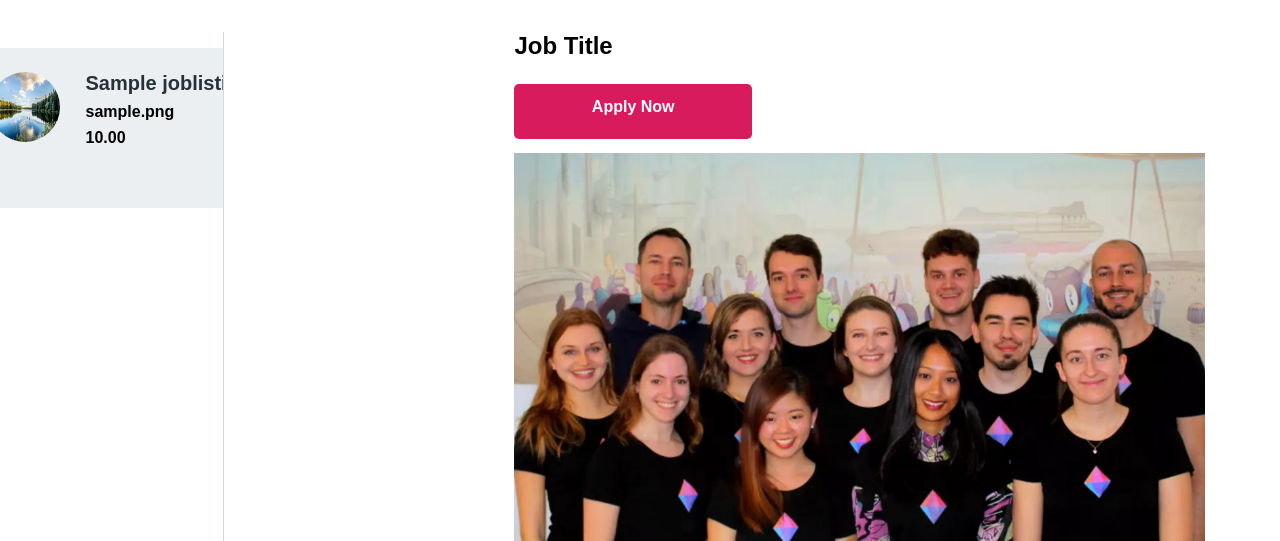
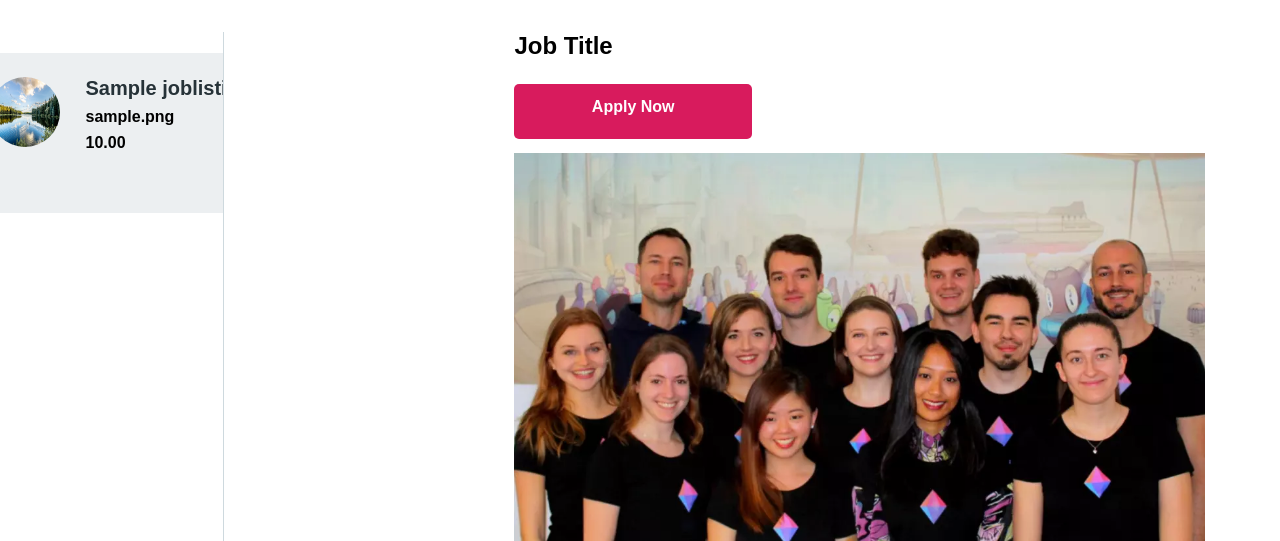
Before and after one commit to guy1998/SpiderWork, a PHP site: page /views/page.php in a window 1280 px wide. Shown: the part 64-605 px from the top of the page. Run offline with PHP 8.4, Linux system fonts and the light colour scheme; tables that the repository leaves empty hold one stand-in row (values such as "Sample post").

Commit message:
Added margin to the list

```diff
--- a/styles/page.css
+++ b/styles/page.css
@@ -128,6 +128,7 @@ section {
   border-radius: 2vw;
   width: 25vw;
   height: 20vh;
+  margin: 5px;
 }
 
 .divisionLogoAndInfo {
--- a/views/page.php
+++ b/views/page.php
@@ -8,7 +8,7 @@ include '../connector/connect.php';
     <meta http-equiv="X-UA-Compatible" content="IE=edge">
     <meta name="viewport" content="width=device-width, initial-scale=1.0">
     <title>SpiderWork</title>
-    <link rel="stylesheet" href="../styles/page.css" type="text/css">
+    <link rel="stylesheet" href="../styles/page.css?v=1.0" type="text/css">
 </head>
 
 <body>
@@ -39,8 +39,7 @@ include '../connector/connect.php';
                         <div class="jobListing" onclick="showDetails('<?php echo $ro['listing_id'] ?>')">
                             <div class="divisionLogoAndInfo">
                                 <div class="jobLogo">
-                                <img class='profileImg' src="../images/bg image.jpeg" alt="profile" width="70"
-                                    height="70">
+                                    <img class='profileImg' src="../images/bg image.jpeg" alt="profile" width="70" height="70">
                                 </div>
                                 <div class="jobInfo">
                                     <h3> <?php echo $ro['job_title'] ?></h3>
```
Lines whose indentation alone changed are shown as unchanged.
